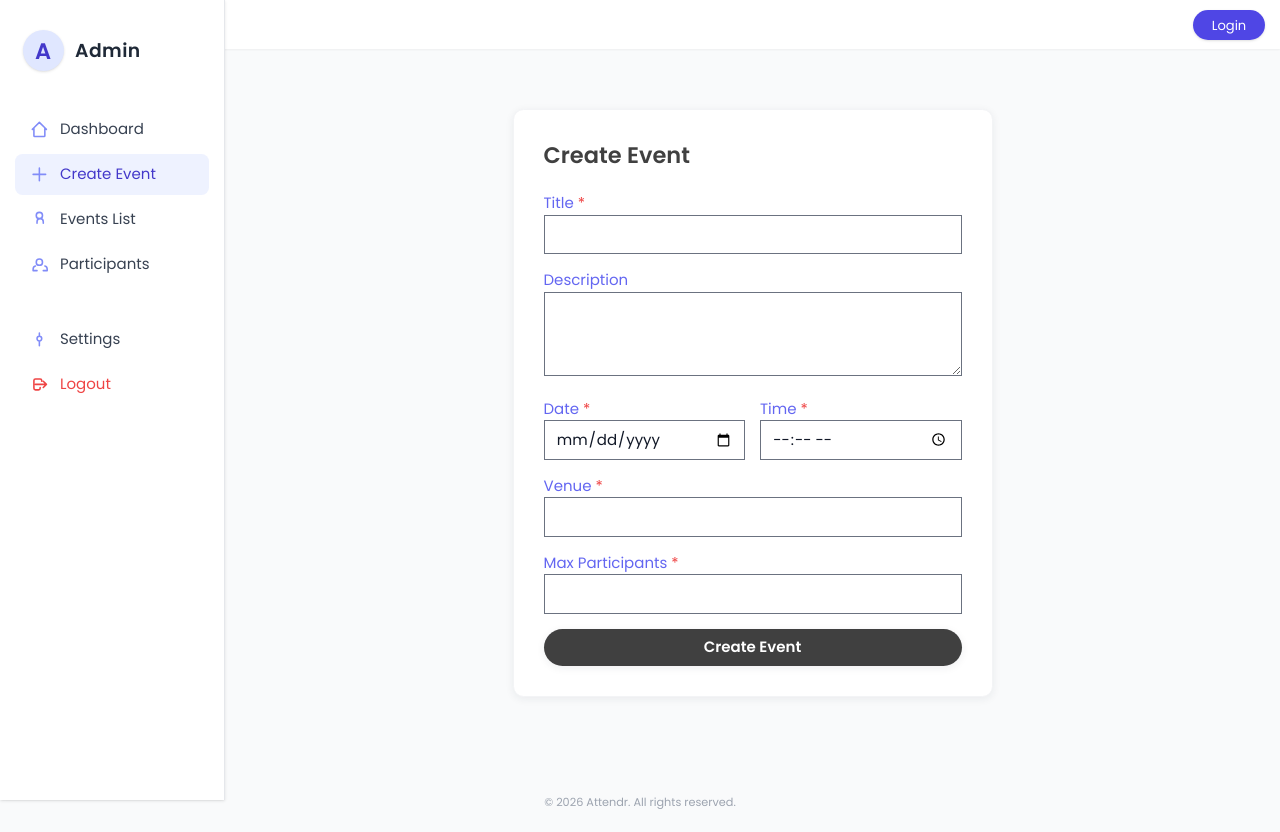
After one commit to kingjrm/Attendr, a PHP site: page /admin/create-event.php in a window 1280 px wide. The commit adds this page. Run offline with PHP 8.4, Linux system fonts and the light colour scheme; the visitor is signed in with stand-in values (Sample User, id 1); some libraries are stand-ins or nearby versions.

Commit message:
major admin change

```diff
--- /dev/null
+++ b/admin/create-event.php
@@ -0,0 +1,71 @@
+<?php
+include '../includes/header.php';
+require_once '../config/db.php';
+if (!isset($_SESSION['admin_id'])) {
+    header('Location: ../auth/login.php');
+    exit;
+}
+$error = '';
+$success = '';
+if ($_SERVER['REQUEST_METHOD'] === 'POST') {
+    $title = trim($_POST['title'] ?? '');
+    $description = trim($_POST['description'] ?? '');
+    $event_date = $_POST['event_date'] ?? '';
+    $event_time = $_POST['event_time'] ?? '';
+    $venue = trim($_POST['venue'] ?? '');
+    $max_participants = (int)($_POST['max_participants'] ?? 0);
+    if ($title && $event_date && $event_time && $venue && $max_participants > 0) {
+        $stmt = $pdo->prepare('INSERT INTO events (title, description, event_date, event_time, venue, max_participants, created_by) VALUES (?, ?, ?, ?, ?, ?, ?)');
+        $stmt->execute([$title, $description, $event_date, $event_time, $venue, $max_participants, $_SESSION['admin_id']]);
+        $success = 'Event created successfully!';
+    } else {
+        $error = 'Please fill in all required fields.';
+    }
+}
+?>
+<div class="flex min-h-[80vh]">
+    <?php include 'sidebar.php'; ?>
+    <main class="flex-1 px-8 py-10 ml-60">
+        <div class="max-w-lg mx-auto p-8 bg-white shadow-soft rounded-soft border border-gray-100">
+            <h2 class="text-2xl font-bold mb-6 text-neutral-700">Create Event</h2>
+            <?php if ($error): ?>
+                <div class="mb-4 text-red-500 text-sm"><?php echo $error; ?></div>
+            <?php endif; ?>
+            <?php if ($success): ?>
+                <div class="mb-4 text-green-600 text-sm"><?php echo $success; ?></div>
+            <?php endif; ?>
+            <form method="post" class="flex flex-col gap-4">
+                <div>
+                    <label for="title">Title <span class="text-red-500">*</span></label>
+                    <input type="text" name="title" id="title" class="w-full" required>
+                </div>
+                <div>
+                    <label for="description">Description</label>
+                    <textarea name="description" id="description" class="w-full" rows="3"></textarea>
+                </div>
+                <div class="flex gap-4">
+                    <div class="flex-1">
+                        <label for="event_date">Date <span class="text-red-500">*</span></label>
+                        <input type="date" name="event_date" id="event_date" class="w-full" required>
+                    </div>
+                    <div class="flex-1">
+                        <label for="event_time">Time <span class="text-red-500">*</span></label>
+                        <input type="time" name="event_time" id="event_time" class="w-full" required>
+                    </div>
+                </div>
+                <div>
+                    <label for="venue">Venue <span class="text-red-500">*</span></label>
+                    <input type="text" name="venue" id="venue" class="w-full" required>
+                </div>
+                <div>
+                    <label for="max_participants">Max Participants <span class="text-red-500">*</span></label>
+                    <input type="number" name="max_participants" id="max_participants" class="w-full" min="1" required>
+                </div>
+                <button type="submit" class="py-2 px-6 bg-neutral-700 text-white rounded-full shadow-soft hover:bg-neutral-800 transition font-semibold">Create Event</button>
+            </form>
+        </div>
+    </main>
+</div>
+<?php
+include '../includes/footer.php';
+?>
--- /dev/null
+++ b/admin/sidebar.php
@@ -0,0 +1,36 @@
+<?php
+// Admin sidebar navigation
+$active = basename($_SERVER['PHP_SELF']);
+?>
+<aside class="w-60 min-h-screen bg-white border-r border-gray-200 shadow flex flex-col py-8 px-4 fixed left-0 top-0 z-30">
+    <div class="mb-10 flex items-center gap-3 px-2">
+        <span class="inline-flex items-center justify-center w-11 h-11 rounded-full bg-indigo-100 text-indigo-700 text-2xl font-bold shadow">A</span>
+        <span class="text-xl font-bold tracking-wide text-gray-800">Admin</span>
+    </div>
+    <nav class="flex-1 flex flex-col gap-1">
+        <a href="dashboard.php" class="flex items-center gap-3 py-2.5 px-4 rounded-lg transition font-medium <?php echo $active=='dashboard.php'?'bg-indigo-50 text-indigo-700':'text-gray-700 hover:bg-gray-50'; ?>">
+            <svg class="w-5 h-5 text-indigo-400" fill="none" stroke="currentColor" stroke-width="2" viewBox="0 0 24 24"><path stroke-linecap="round" stroke-linejoin="round" d="M3 12l2-2m0 0l7-7 7 7M5 10v10a1 1 0 001 1h3m10-11l2 2m-2-2v10a1 1 0 01-1 1h-3m-6 0h6"/></svg>
+            Dashboard
+        </a>
+        <a href="create-event.php" class="flex items-center gap-3 py-2.5 px-4 rounded-lg transition font-medium <?php echo $active=='create-event.php'?'bg-indigo-50 text-indigo-700':'text-gray-700 hover:bg-gray-50'; ?>">
+            <svg class="w-5 h-5 text-indigo-400" fill="none" stroke="currentColor" stroke-width="2" viewBox="0 0 24 24"><path stroke-linecap="round" stroke-linejoin="round" d="M12 4v16m8-8H4"/></svg>
+            Create Event
+        </a>
+        <a href="events.php" class="flex items-center gap-3 py-2.5 px-4 rounded-lg transition font-medium <?php echo $active=='events.php'?'bg-indigo-50 text-indigo-700':'text-gray-700 hover:bg-gray-50'; ?>">
+            <svg class="w-5 h-5 text-indigo-400" fill="none" stroke="currentColor" stroke-width="2" viewBox="0 0 24 24"><path stroke-linecap="round" stroke-linejoin="round" d="M9 17v-2a4 4 0 018 0v2M12 11a4 4 0 100-8 4 4 0 000 8z"/></svg>
+            Events List
+        </a>
+        <a href="participants.php" class="flex items-center gap-3 py-2.5 px-4 rounded-lg transition font-medium <?php echo $active=='participants.php'?'bg-indigo-50 text-indigo-700':'text-gray-700 hover:bg-gray-50'; ?>">
+            <svg class="w-5 h-5 text-indigo-400" fill="none" stroke="currentColor" stroke-width="2" viewBox="0 0 24 24"><path stroke-linecap="round" stroke-linejoin="round" d="M17 20h5v-2a4 4 0 00-3-3.87M9 20H4v-2a4 4 0 013-3.87m9-5a4 4 0 11-8 0 4 4 0 018 0z"/></svg>
+            Participants
+        </a>
+        <a href="settings.php" class="flex items-center gap-3 py-2.5 px-4 rounded-lg transition font-medium <?php echo $active=='settings.php'?'bg-indigo-50 text-indigo-700':'text-gray-700 hover:bg-gray-50'; ?> mt-8">
+            <svg class="w-5 h-5 text-indigo-400" fill="none" stroke="currentColor" stroke-width="2" viewBox="0 0 24 24"><path stroke-linecap="round" stroke-linejoin="round" d="M12 8c-1.657 0-3 1.343-3 3s1.343 3 3 3 3-1.343 3-3-1.343-3-3-3zm0 0V4m0 10v6"/></svg>
+            Settings
+        </a>
+        <a href="../auth/logout.php" class="flex items-center gap-3 py-2.5 px-4 rounded-lg transition font-medium text-red-500 hover:bg-red-50">
+            <svg class="w-5 h-5" fill="none" stroke="currentColor" stroke-width="2" viewBox="0 0 24 24"><path stroke-linecap="round" stroke-linejoin="round" d="M17 16l4-4m0 0l-4-4m4 4H7m6 4v1a2 2 0 01-2 2H7a2 2 0 01-2-2V7a2 2 0 012-2h6a2 2 0 012 2v1"/></svg>
+            Logout
+        </a>
+    </nav>
+</aside>
--- a/includes/header.php
+++ b/includes/header.php
@@ -21,7 +21,9 @@ if (session_status() === PHP_SESSION_NONE) session_start();
     <header class="shadow-sm bg-white mb-6">
         <div class="container mx-auto px-4 py-3 flex justify-between items-center">
             <a href="/Attendr/index.php" class="text-xl font-semibold text-indigo-600">Attendr</a>
-            <!-- Add navigation here if needed -->
+            <nav>
+                <a href="/Attendr/auth/login.php" class="py-1.5 px-5 bg-indigo-600 text-white rounded-full shadow hover:bg-indigo-700 transition font-medium text-sm">Login</a>
+            </nav>
         </div>
     </header>
     <main class="container mx-auto px-4">
```
Also changed, not shown: admin/dashboard.php (+23 -34 lines), admin/events.php (added, +67 -0 lines), admin/participants.php (added, +48 -0 lines), admin/settings.php (added, +44 -0 lines), index.php (+18 -20 lines).
